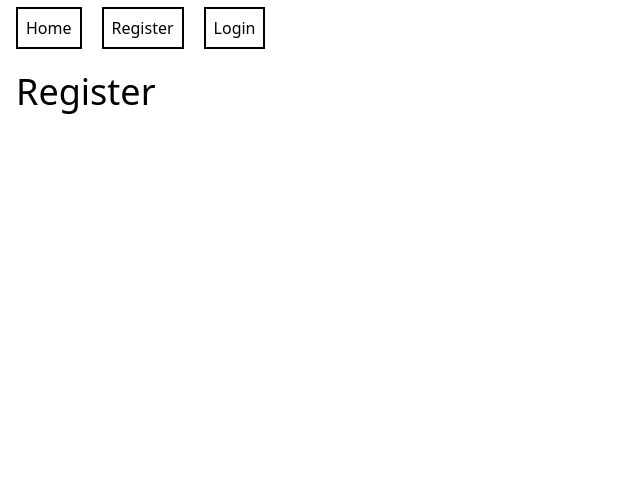
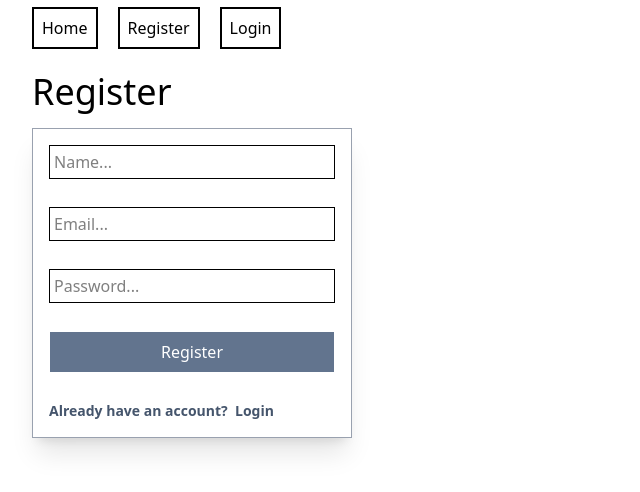
Before and after one commit to githubscientist/js-react-fsdcwdtb40, a React (Vite) app: page /register in a window 1280 px wide. Shown: the top 492 px of the page, without its empty margins (0-640 px from the left). Built offline with nearby package versions, Linux system fonts and the light colour scheme.

Commit message:
design fixed

```diff
--- a/src/components/NavBar.jsx
+++ b/src/components/NavBar.jsx
@@ -2,25 +2,25 @@ import { Link } from "react-router";
 
 const NavBar = () => {
     return (
-        <div className="p-4">
+        <div className="p-4 ml-4">
             <ul className="flex flex-row space-x-5">
                 <li>
                     <Link
-                        className="hover:text-red-700 hover:border hover: border-2 hover: p-2" to="/"
+                        className="hover:bg-slate-700 hover:text-white hover:border hover: border-2 hover: p-2" to="/"
                     >
                         Home
                     </Link>
                 </li>
                 <li>
                     <Link
-                        className="hover:text-red-700 hover:border hover: border-2 hover: p-2" to="/register"
+                        className="hover:bg-slate-700 hover:text-white hover:border hover: border-2 hover: p-2" to="/register"
                     >
                         Register
                     </Link>
                 </li>
                 <li>
                     <Link
-                        className="hover:text-red-700 hover:border hover: border-2 hover: p-2" to="/login"
+                        className="hover:bg-slate-700 hover:text-white hover:border hover: border-2 hover: p-2" to="/login"
                     >
                         Login
                     </Link>
--- a/src/pages/Home.jsx
+++ b/src/pages/Home.jsx
@@ -1,5 +1,3 @@
-import { Link } from "react-router";
-
 const Home = () => {
     return (
         <div className="p-4">
--- a/src/pages/Login.jsx
+++ b/src/pages/Login.jsx
@@ -1,8 +1,39 @@
+import { Link } from "react-router";
+
 const Login = () => {
     return (
-        <>
-            <h1 className="text-4xl p-4">Login</h1>
-        </>
+        <div>
+            <h1 className="text-4xl p-4 ml-4">Login</h1>
+            <div className="w-xs mx-8 border p-4 border-gray-400 shadow-xl">
+                <form className="flex flex-col gap-7">
+                    <input
+                        type="text"
+                        className="border w-full p-1"
+                        placeholder="Email..."
+                    />
+
+                    <input
+                        type="password"
+                        className="border w-full p-1"
+                        placeholder="Password..."
+                    />
+
+                    <button
+                        type="submit"
+                        className="border p-2 bg-slate-500 hover:bg-slate-700 text-white cursor-pointer"
+                    >Login</button>
+                    <p className="text-sm font-semibold text-slate-600 ">
+                        Don't have an account? &nbsp;
+                        <Link
+                            to={"/register"}
+                            className="hover:text-blue-700"
+                        >
+                            Register
+                        </Link>
+                    </p>
+                </form>
+            </div>
+        </div>
     )
 }
 
--- a/src/pages/Register.jsx
+++ b/src/pages/Register.jsx
@@ -1,8 +1,44 @@
+import { Link } from "react-router";
+
 const Register = () => {
     return (
-        <>
-            <h1 className="text-4xl p-4">Register</h1>
-        </>
+        <div>
+            <h1 className="text-4xl p-4 ml-4">Register</h1>
+            <div className="w-xs mx-8 border p-4 border-gray-400 shadow-xl">
+                <form className="flex flex-col gap-7">
+                    <input
+                        type="text"
+                        className="border w-full p-1"
+                        placeholder="Name..."
+                    />
+                    <input
+                        type="text"
+                        className="border w-full p-1"
+                        placeholder="Email..."
+                    />
+
+                    <input
+                        type="password"
+                        className="border w-full p-1"
+                        placeholder="Password..."
+                    />
+
+                    <button
+                        type="submit"
+                        className="border p-2 bg-slate-500 hover:bg-slate-700 text-white cursor-pointer"
+                    >Register</button>
+                    <p className="text-sm font-semibold text-slate-600 ">
+                        Already have an account? &nbsp;
+                        <Link
+                            to={"/login"}
+                            className="hover:text-blue-700"
+                        >
+                            Login
+                        </Link>
+                    </p>
+                </form>
+            </div>
+        </div>
     )
 }
 
```
